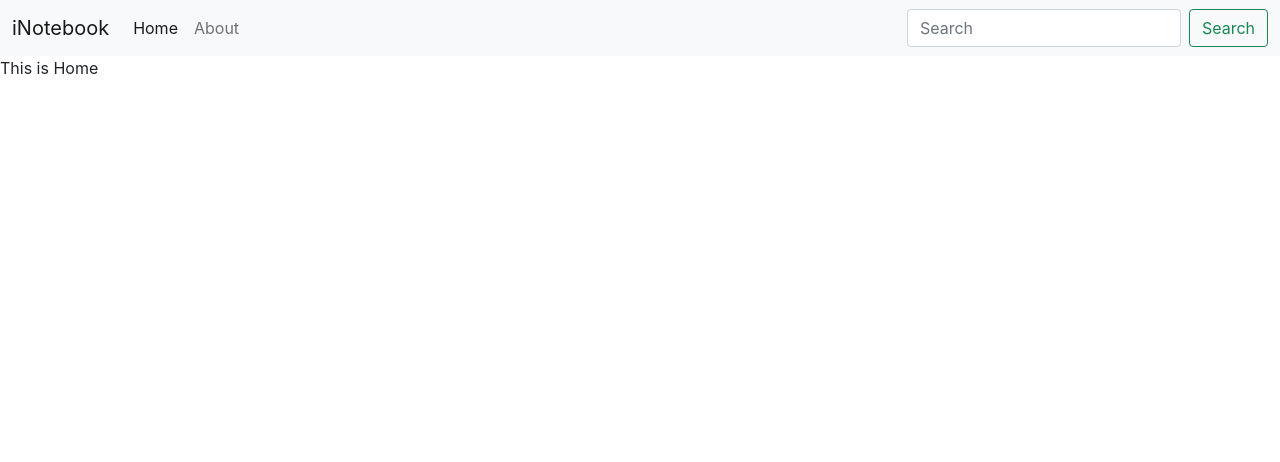
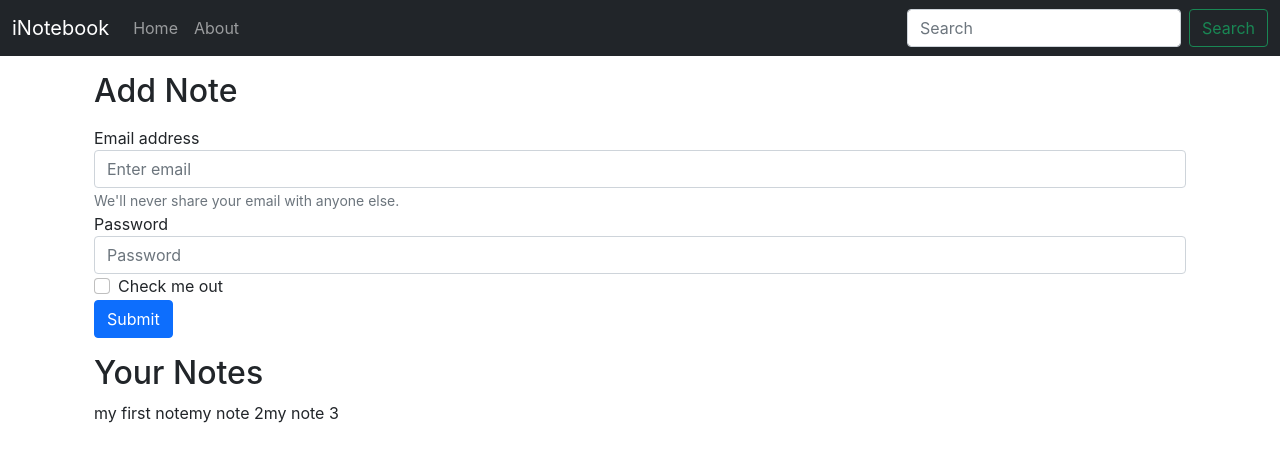
Before and after one commit to ajit-jadhav/inotebook, a React (Create React App) app: page / in a window 1280 px wide. Shown: the top 462 px of the page. Built offline with nearby package versions, Linux system fonts and the light colour scheme.

Commit message:
fetch notes from context

```diff
--- a/src/App.js
+++ b/src/App.js
@@ -16,10 +16,12 @@
       <NoteState>
         <Router>
           <Navbar></Navbar>
+          <div className="container">
             <Routes>
               <Route exact path="/" element={<Home />}></Route>
               <Route exact path="/about" element={<About />}></Route>
             </Routes>
+          </div>
         </Router>
       </NoteState>
     </>
--- a/src/components/About.js
+++ b/src/components/About.js
@@ -1,17 +1,11 @@
 import React from 'react'
-import { useContext } from 'react'
-import noteContext from '../context/notes/noteContext'
-import { useEffect } from 'react'
+
 
 export const About = () => {
-    const a = useContext(noteContext)
-    useEffect(() => {
-        a.update();
-        // eslint-disable-next-line
-    }, [])
+
     return (
         <div>
-            This is About {a.state.name} and he is in {a.state.class}
+            This is About
         </div>
     )
 }
--- a/src/components/Home.js
+++ b/src/components/Home.js
@@ -1,9 +1,37 @@
-import React from 'react'
+import React,{useContext} from 'react'
+import noteContext from "../context/notes/noteContext"
 
 export const Home = () => {
+    const context = useContext(noteContext)
+    const {notes,setnotes} = context;
     return (
         <div>
-            This is Home
+            <div className="container my-3">
+                <h2>Add Note </h2>
+                <form className="my-3">
+                    <div className="form-group">
+                        <label htmlFor="exampleInputEmail1">Email address</label>
+                        <input type="email" className="form-control" id="exampleInputEmail1" aria-describedby="emailHelp" placeholder="Enter email" />
+                        <small id="emailHelp" className="form-text text-muted">We'll never share your email with anyone else.</small>
+                    </div>
+                    <div className="form-group">
+                        <label htmlFor="exampleInputPassword1">Password</label>
+                        <input type="password" className="form-control" id="exampleInputPassword1" placeholder="Password" />
+                    </div>
+                    <div className="form-group form-check">
+                        <input type="checkbox" className="form-check-input" id="exampleCheck1" />
+                        <label className="form-check-label" htmlFor="exampleCheck1">Check me out</label>
+                    </div>
+                    <button type="submit" className="btn btn-primary">Submit</button>
+                </form>
+            </div>
+
+            <div className="container my-3">
+                <h2>Your Notes </h2>
+                {notes.map((note)=>{
+                    return note.title;
+                })}
+            </div>
         </div>
     )
 }
--- a/src/components/Navbar.js
+++ b/src/components/Navbar.js
@@ -1,11 +1,18 @@
-import React from 'react'
+import React, {useEffect} from 'react'
 import {
-    Link
+    Link,
+    useLocation
   } from "react-router-dom";
 
+
+
 export const Navbar = () => {
+    let location = useLocation();
+    useEffect(() => {
+        console.log(location)
+      }, [location]);
     return (
-        <nav className="navbar navbar-expand-lg navbar-light bg-light">
+        <nav className="navbar navbar-expand-lg navbar-dark bg-dark">
             <div className="container-fluid">
                 <Link className="navbar-brand" to="/">iNotebook</Link>
                 <button className="navbar-toggler" type="button" data-bs-toggle="collapse" data-bs-target="#navbarSupportedContent" aria-controls="navbarSupportedContent" aria-expanded="false" aria-label="Toggle navigation">
@@ -14,10 +21,10 @@
                 <div className="collapse navbar-collapse" id="navbarSupportedContent">
                     <ul className="navbar-nav me-auto mb-2 mb-lg-0">
                         <li className="nav-item">
-                            <Link className="nav-link active" aria-current="page" to="/">Home</Link>
+                            <Link className={`nav-link ${location.pathname}==="/"? "active": ""`} aria-current="page" to="/">Home</Link>
                         </li>
                         <li className="nav-item">
-                            <Link className="nav-link" to="/about">About</Link>
+                            <Link className={`nav-link ${location.pathname}==="/about"? "active": ""`} to="/about">About</Link>
                         </li>
                     </ul>
                     <form className="d-flex">
--- a/src/context/notes/NoteState.js
+++ b/src/context/notes/NoteState.js
@@ -2,25 +2,39 @@
 import { useState } from 'react';
 
 const NoteState = (props)=>{
-    const s1 = {
-        "name":"ajit",
-        "class":'5b'
-    }
-    const [state, setstate] = useState(s1);
-    const update = ()=>{
-        setTimeout(()=> {
-            setstate(
-                {
-                    "name":"Sujit",
-                    "class":"10b"
-                }
-            )
-        }, 1000
+    const notesInitial = [
+        {
+          "_id": "62406592e55d64f95df318e2",
+          "user": "624027ed128a21fc8cbe41ad",
+          "title": "my first note",
+          "description": "this is test",
+          "tag": "test",
+          "date": "2022-03-27T13:24:34.387Z",
+          "__v": 0
+        },
+        {
+          "_id": "624d05529fc9267e8b904f2d",
+          "user": "624027ed128a21fc8cbe41ad",
+          "title": "my note 2",
+          "description": "this is test 2",
+          "tag": "test2",
+          "date": "2022-04-06T03:13:22.685Z",
+          "__v": 0
+        },
+        {
+          "_id": "624d055b9fc9267e8b904f2f",
+          "user": "624027ed128a21fc8cbe41ad",
+          "title": "my note 3",
+          "description": "this is test 3",
+          "tag": "test3",
+          "date": "2022-04-06T03:13:31.669Z",
+          "__v": 0
+        }
+      ]
 
-        )
-    }
+      const [notes, setnotes] = useState(notesInitial)
     return (
-        <NoteContext.Provider value={{state,update}}>
+        <NoteContext.Provider value={{notes, setnotes} }>
             {props.children}
         </NoteContext.Provider>
     )
```
Also changed, not shown: 1 other file (tests, documents, lock files or other folders). Lines whose indentation alone changed are shown as unchanged.
